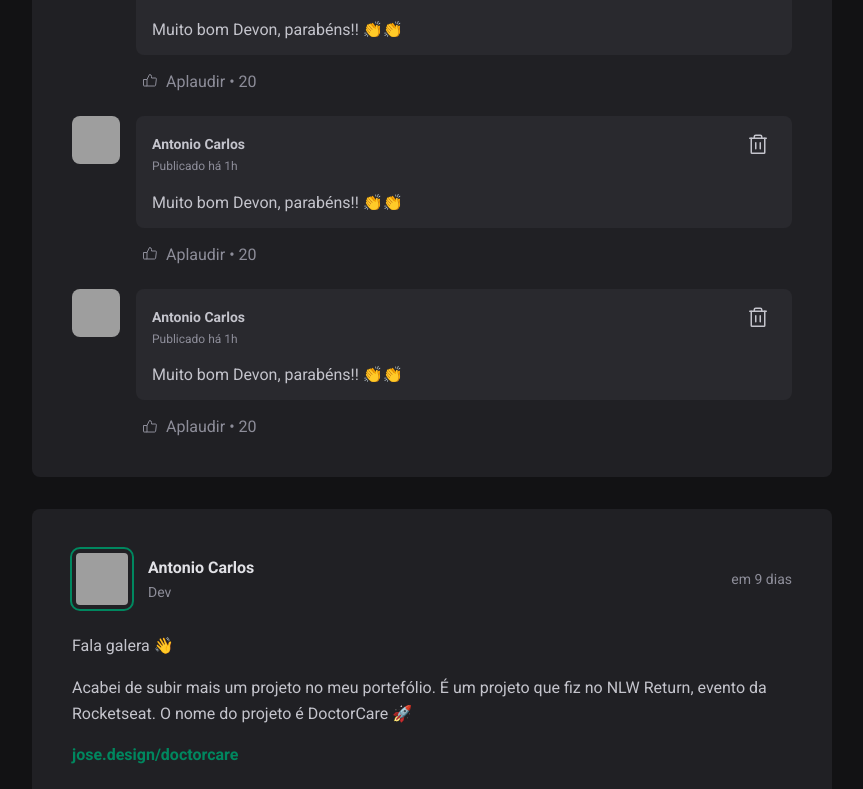
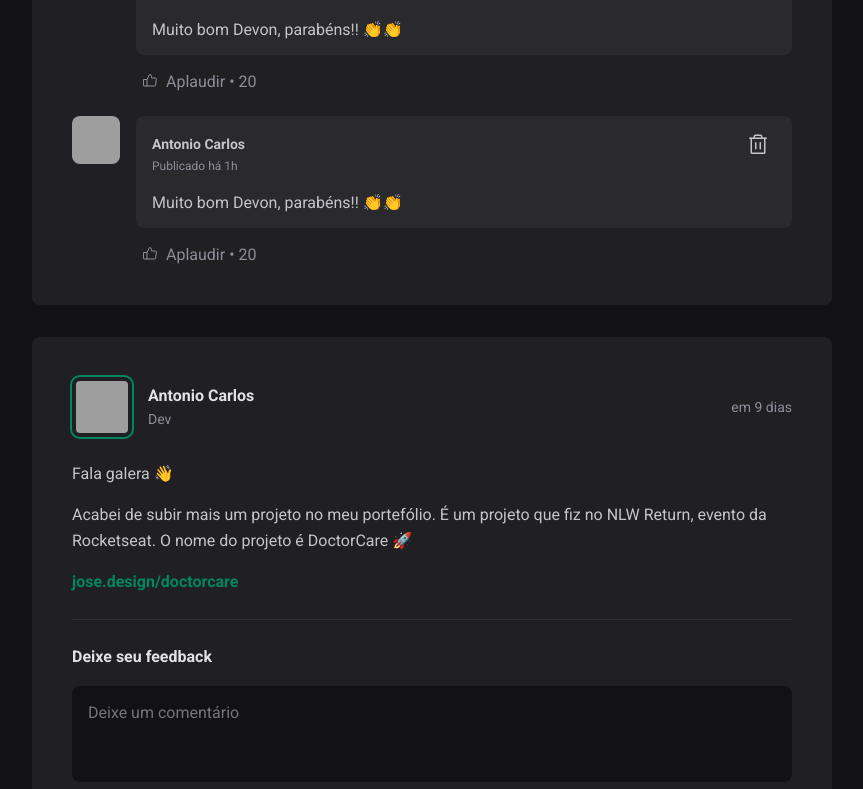
Before and after one commit to AntonioSilvaAzevedo/nexon-feed, a React (Vite) app: page / in a window 1280 px wide. Shown: the part 642-1431 px from the top of the page, without its empty margins (352-1215 px from the left). Built offline with nearby package versions, Linux system fonts and the light colour scheme; grey boxes are pictures that could not be loaded.

Commit message:
creating state for comments

```diff
--- a/src/components/Post.jsx
+++ b/src/components/Post.jsx
@@ -1,5 +1,6 @@
 import { format, formatDistanceToNow } from 'date-fns';
 import ptBR from 'date-fns/esm/locale/pt-BR';
+import { useState } from 'react';
 
 import { Avatar } from './Avatar';
 import { Comment } from './Comment';
@@ -7,7 +8,9 @@ import { Comment } from './Comment';
 import styles from './Post.module.css';
 
 export function Post({author, publishedAt, content}) {
-const publishedDateFormatted = format(publishedAt, "d 'de' LLLL 'às' HH:mm'h'", {
+  const [comments, setComments] = useState([1,2])
+
+  const publishedDateFormatted = format(publishedAt, "d 'de' LLLL 'às' HH:mm'h'", {
   locale: ptBR,
 })
 
@@ -16,6 +19,12 @@ const publishedDateRelativeToNow = formatDistanceToNow(publishedAt, {
   addSuffix: true,
 
 })
+function handleCreateNewComment() {
+  event.preventDefault();
+
+  setComments([...comments, comments.length + 1]);
+}
+
   return (
     <article className={styles.post}>
       <header>
@@ -40,7 +49,7 @@ const publishedDateRelativeToNow = formatDistanceToNow(publishedAt, {
       })}
       </div>
 
-      <form className={styles.commentForm}>
+      <form onSubmit={handleCreateNewComment} className={styles.commentForm}>
         <strong>Deixe seu feedback</strong>
 
         <textarea
@@ -53,9 +62,9 @@ const publishedDateRelativeToNow = formatDistanceToNow(publishedAt, {
       </form>
 
       <div className={styles.commentList}>
-        <Comment />
-        <Comment />
-        <Comment />
+        {comments.map(comment => {
+          return <Comment />
+        })}
       </div>
     </article>
   )
```
